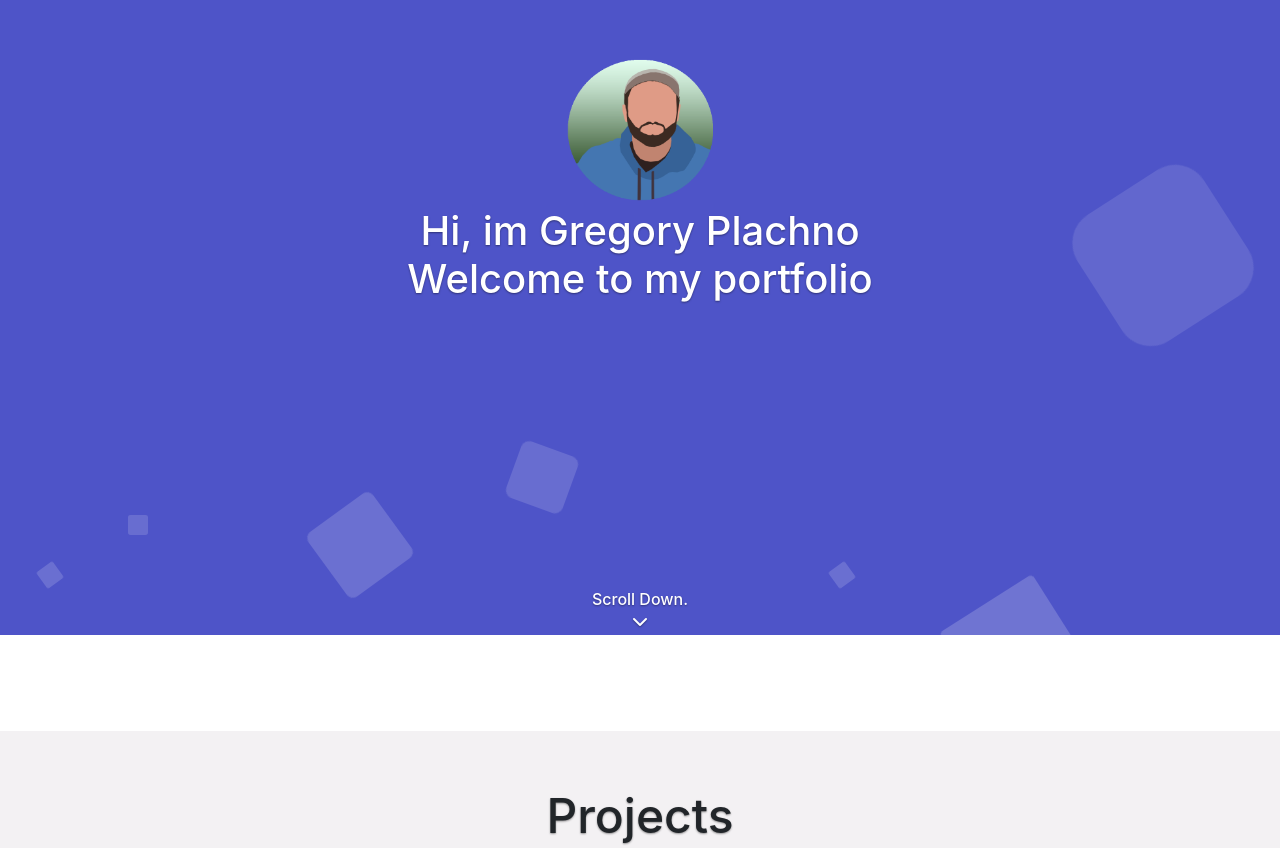
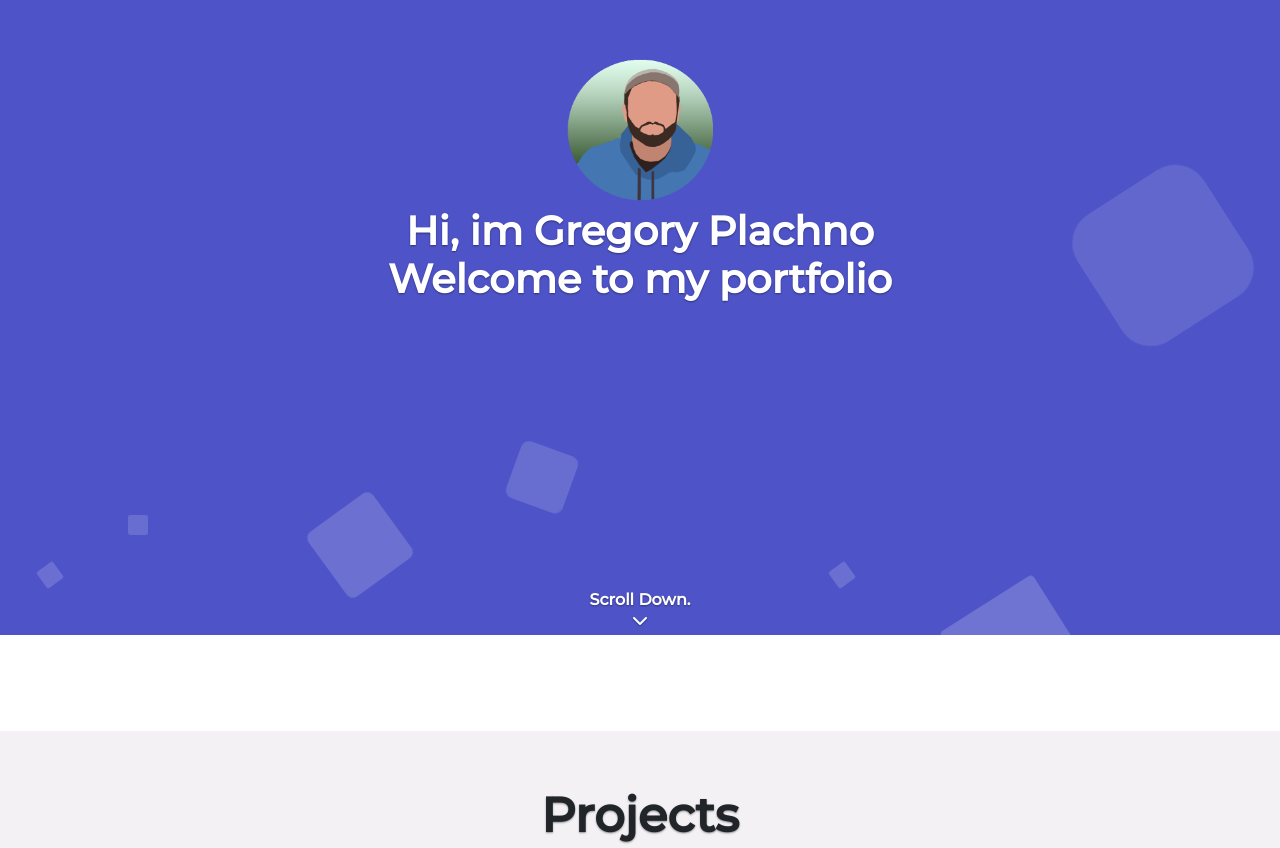
Before and after one commit to Jumbofile/Jumbofile.github.io, a plain HTML site: page index.html in a window 1280 px wide. Shown: the part 165-1013 px from the top of the page. Drawn offline with nearby package versions, Linux system fonts and the light colour scheme.

Commit message:
New font

```diff
--- a/css/contempt-desktop.css
+++ b/css/contempt-desktop.css
@@ -1,3 +1,4 @@
+
 * {
     -moz-box-sizing: border-box;
          box-sizing: border-box;
@@ -6,7 +7,7 @@
 
   html, body {
     height: 100%;
-    font-family: 'Roboto', sans-serif;
+
 	text-shadow: 0px 1px 2px rgba(0,0,0,0.4);
   }
   div {
--- a/css/contempt-mobile.css
+++ b/css/contempt-mobile.css
@@ -1,3 +1,4 @@
+
 * {
     -moz-box-sizing: border-box;
          box-sizing: border-box;
@@ -6,7 +7,7 @@
 
   html, body {
     height: 100%;
-    font-family: 'Roboto', sans-serif;
+
 	text-shadow: 0px 1px 2px rgba(0,0,0,0.4);
   }
   div {
--- a/css/stylish-portfolio.css
+++ b/css/stylish-portfolio.css
@@ -3,7 +3,7 @@
  * Copyright 2013-2019 Start Bootstrap
  * Licensed under MIT (https://github.com/BlackrockDigital/startbootstrap-stylish-portfolio/blob/master/LICENSE)
  */
-
+@import url('https://fonts.googleapis.com/css?family=Montserrat:500')
 body,
 html {
   width: 100%;
@@ -11,7 +11,7 @@ html {
 }
 
 body {
-  font-family: 'Source Sans Pro';
+    font-family: 'Montserrat', sans-serif;
 }
 
 .btn-xl {
--- a/index.html
+++ b/index.html
@@ -9,6 +9,8 @@
 	<link rel="icon" type="image/png" sizes="16x16" href="favicon-16x16.png">
 	<link rel="manifest" href="site.webmanifest">
 
+    <!--Bootstrap 4.0.0-->
+    <link rel="stylesheet" href="https://maxcdn.bootstrapcdn.com/bootstrap/4.0.0/css/bootstrap.min.css" integrity="sha384-Gn5384xqQ1aoWXA+058RXPxPg6fy4IWvTNh0E263XmFcJlSAwiGgFAW/dAiS6JXm" crossorigin="anonymous">
     <link rel="stylesheet" media='screen and (min-width: 902px)' type="text/css" href="css/contempt-desktop.css">
     <link rel="stylesheet" media='screen and (max-width: 901px)' type="text/css" href="css/contempt-mobile.css">
     <link rel="stylesheet" type="text/css" href="css/stylish-portfolio.css">
@@ -19,11 +21,11 @@
     <!--Roboto-->
     <link href="https://fonts.googleapis.com/css?family=Roboto&display=swap" rel="stylesheet">
 
+	<link href="https://fonts.googleapis.com/css2?family=Montserrat:wght@500&display=swap" rel="stylesheet">
+
     <!--Font Awesome-->
     <script src="https://kit.fontawesome.com/d76609f476.js" crossorigin="anonymous"></script>
 
-    <!--Bootstrap 4.0.0-->
-    <link rel="stylesheet" href="https://maxcdn.bootstrapcdn.com/bootstrap/4.0.0/css/bootstrap.min.css" integrity="sha384-Gn5384xqQ1aoWXA+058RXPxPg6fy4IWvTNh0E263XmFcJlSAwiGgFAW/dAiS6JXm" crossorigin="anonymous">
 </head>
 <body>
   <div id="wrapper">
```
